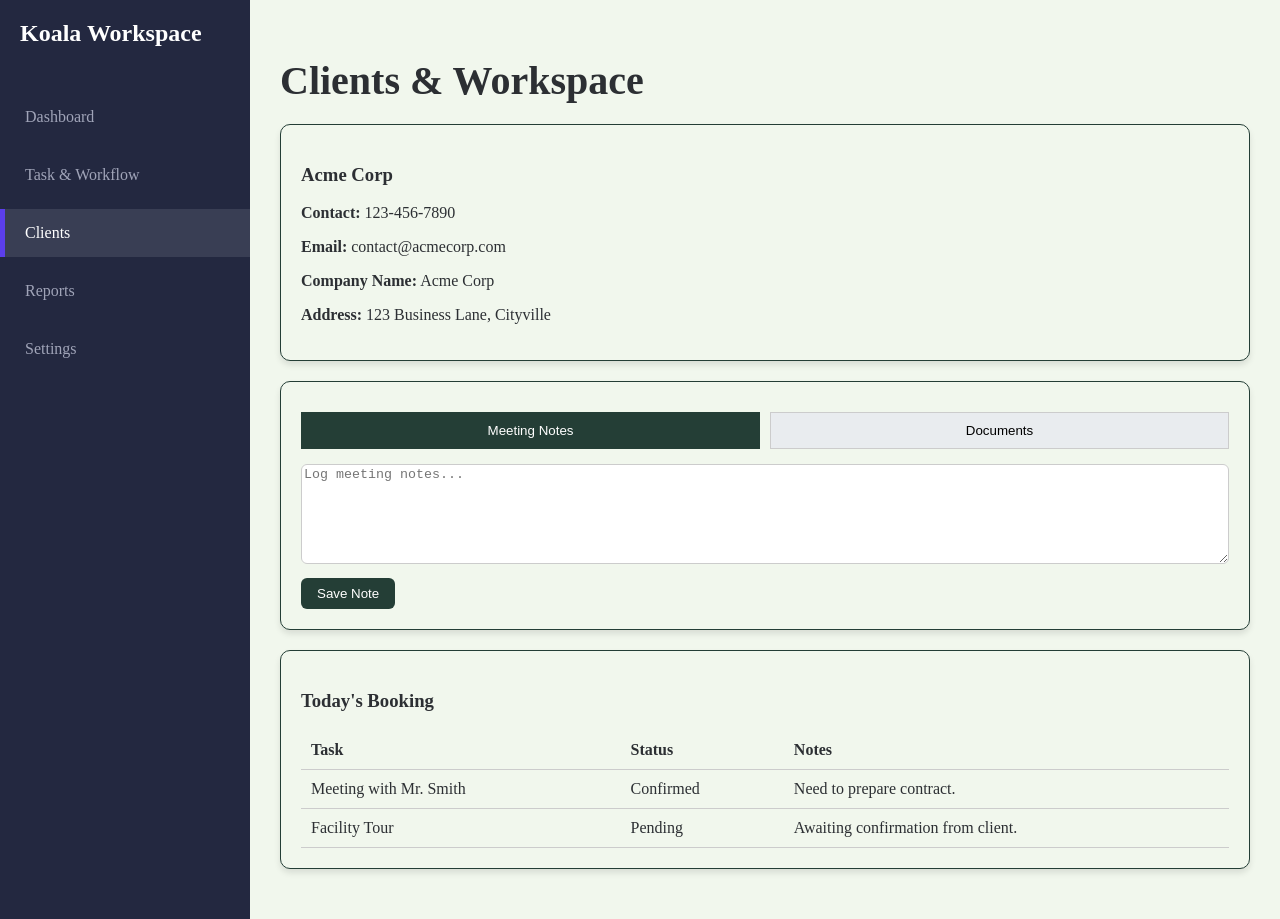
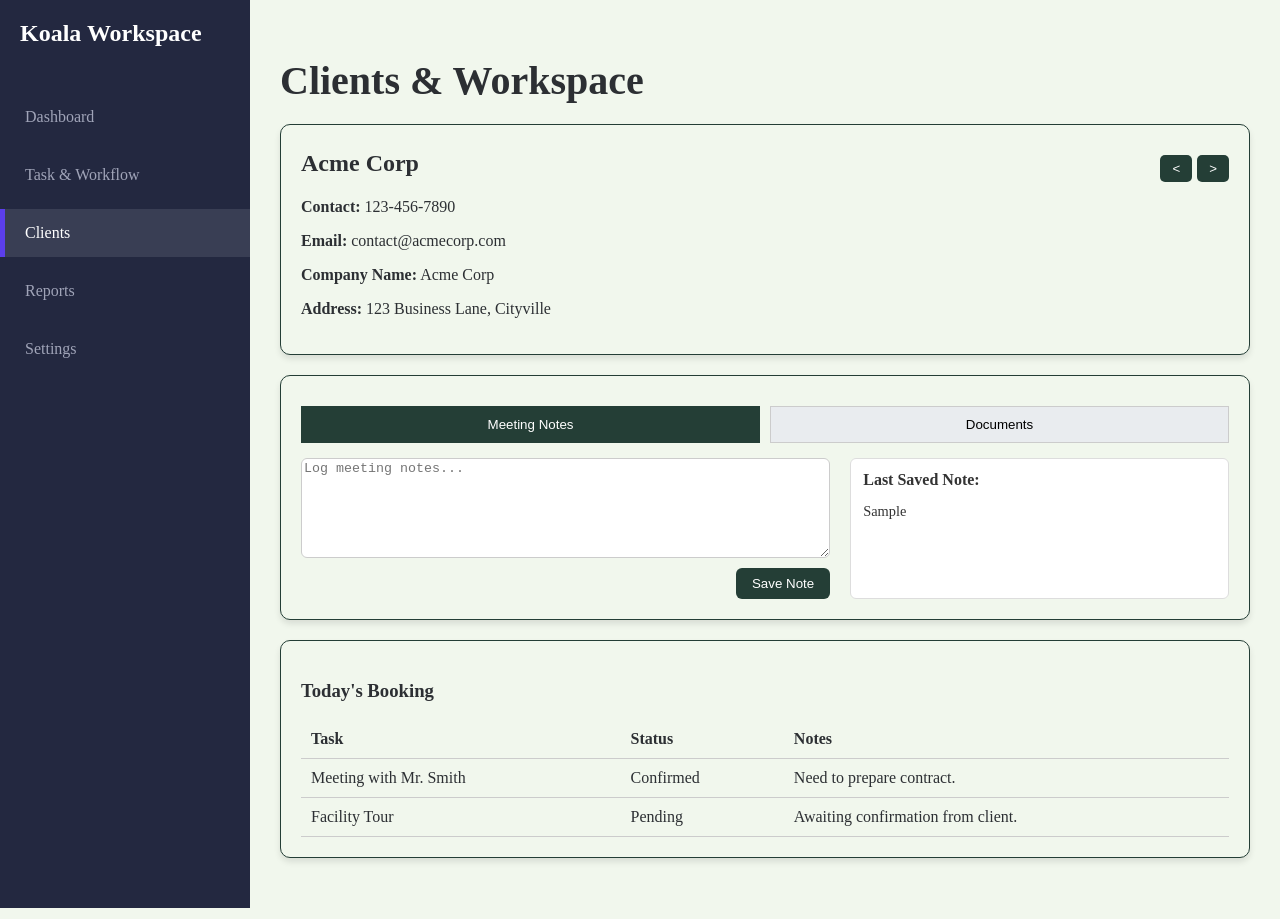
Before and after one commit to obvio-upasana/Koala_Workspace, a React (Vite) app: page /clients in a window 1280 px wide. Both pictures are taken after typing "Sample" into the empty fields and a click on the button "Save Note". Built offline with nearby package versions, Linux system fonts and the light colour scheme.

Commit message:
Update ClientsPage.jsx

```diff
--- a/src/pages/ClientsPage.jsx
+++ b/src/pages/ClientsPage.jsx
@@ -60,12 +60,10 @@ import Sidebar from '../components/Sidebar';
 import './ClientsPage.css';
 
 const ClientsPage = () => {
-    // State to manage which tab is active
     const [activeTab, setActiveTab] = useState('notes');
-    // State to hold the content of the meeting notes
     const [meetingNotes, setMeetingNotes] = useState('');
+    const [lastNote, setLastNote] = useState('');
 
-    // Example data for a client. In a real app, this would come from an API.
     const client = {
         name: "Acme Corp",
         contact: "123-456-7890",
@@ -74,21 +72,22 @@ const ClientsPage = () => {
         address: "123 Business Lane, Cityville"
     };
 
-    // Example booking data
     const bookings = [
         { task: "Meeting with Mr. Smith", status: "Confirmed", notes: "Need to prepare contract." },
         { task: "Facility Tour", status: "Pending", notes: "Awaiting confirmation from client." },
-
     ];
 
-    // This function runs when the "Save Note" button is clicked
+    const documents = [
+        { name: "Contract.pdf", url: "#" },
+        { name: "Proposal.docx", url: "#" },
+        { name: "Invoice.xlsx", url: "#" },
+    ];
+
     const handleSaveNote = () => {
-        // Here, you would typically send the 'meetingNotes' data to your backend API.
-        // For now, we'll just show an alert to confirm it's working.
         if (meetingNotes.trim() !== '') {
-            console.log("Saving the following note:", meetingNotes);
+            setLastNote(meetingNotes);
+            setMeetingNotes('');
             alert("Note saved successfully!");
-            setMeetingNotes(''); // Clear the textarea after saving
         } else {
             alert("Please enter a note before saving.");
         }
@@ -97,23 +96,30 @@ const ClientsPage = () => {
     const renderTabContent = () => {
         if (activeTab === 'notes') {
             return (
-                <div className="notes-content">
+                <div className="notes-section">
+                    <div className="notes-editor">
                         <textarea
                             placeholder="Log meeting notes..."
                             className="notes-textarea"
                             value={meetingNotes}
                             onChange={(e) => setMeetingNotes(e.target.value)}
                         ></textarea>
-                    {/* The onClick event is now attached to the button */}
                         <button className="save-button" onClick={handleSaveNote}>Save Note</button>
+                    </div>
+                    {lastNote && (
+                        <div className="last-note">
+                            <h4>Last Saved Note:</h4>
+                            <p>{lastNote}</p>
+                        </div>
+                    )}
                 </div>
             );
         } else if (activeTab === 'documents') {
             return (
-                <div className="documents-content">
-                    <p>Upload new documents here.</p>
-                    <button className="upload-button">Upload File</button>
-                    {/* Add a list of uploaded documents here */}
+                <div className="documents-list">
+                    {documents.map((doc, idx) => (
+                        <a key={idx} href={doc.url} className="document-link">{doc.name}</a>
+                    ))}
                 </div>
             );
         }
@@ -125,16 +131,22 @@ const ClientsPage = () => {
             <div className="main-content">
                 <h1 className="page-title">Clients & Workspace</h1>
 
-                <div className="client-header-card widget">
-                    <div className="client-info">
+                {/* Client Info Card with navigation arrows */}
+                <div className="client-info-card widget">
+                    <div className="client-header">
                         <h3>{client.name}</h3>
+                        <div className="nav-arrows">
+                            <button>{"<"}</button>
+                            <button>{">"}</button>
+                        </div>
+                    </div>
                     <p><strong>Contact:</strong> {client.contact}</p>
                     <p><strong>Email:</strong> {client.email}</p>
                     <p><strong>Company Name:</strong> {client.company}</p>
                     <p><strong>Address:</strong> {client.address}</p>
                 </div>
-                </div>
 
+                {/* Notes / Documents Card */}
                 <div className="client-details-card widget">
                     <div className="tab-buttons">
                         <button
@@ -153,6 +165,7 @@ const ClientsPage = () => {
                     {renderTabContent()}
                 </div>
 
+                {/* Booking Card */}
                 <div className="booking-list widget">
                     <h3>Today's Booking</h3>
                     <table>
```
Lines whose indentation alone changed are shown as unchanged.
